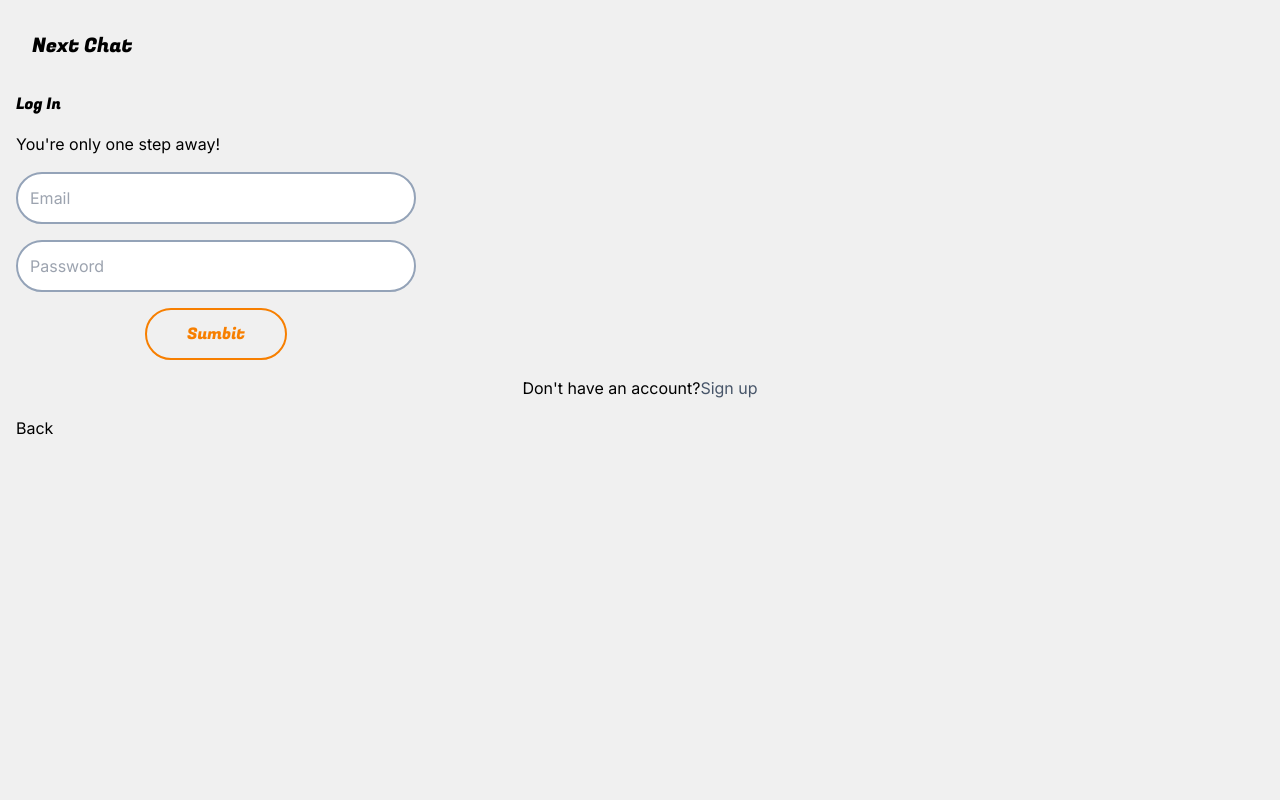
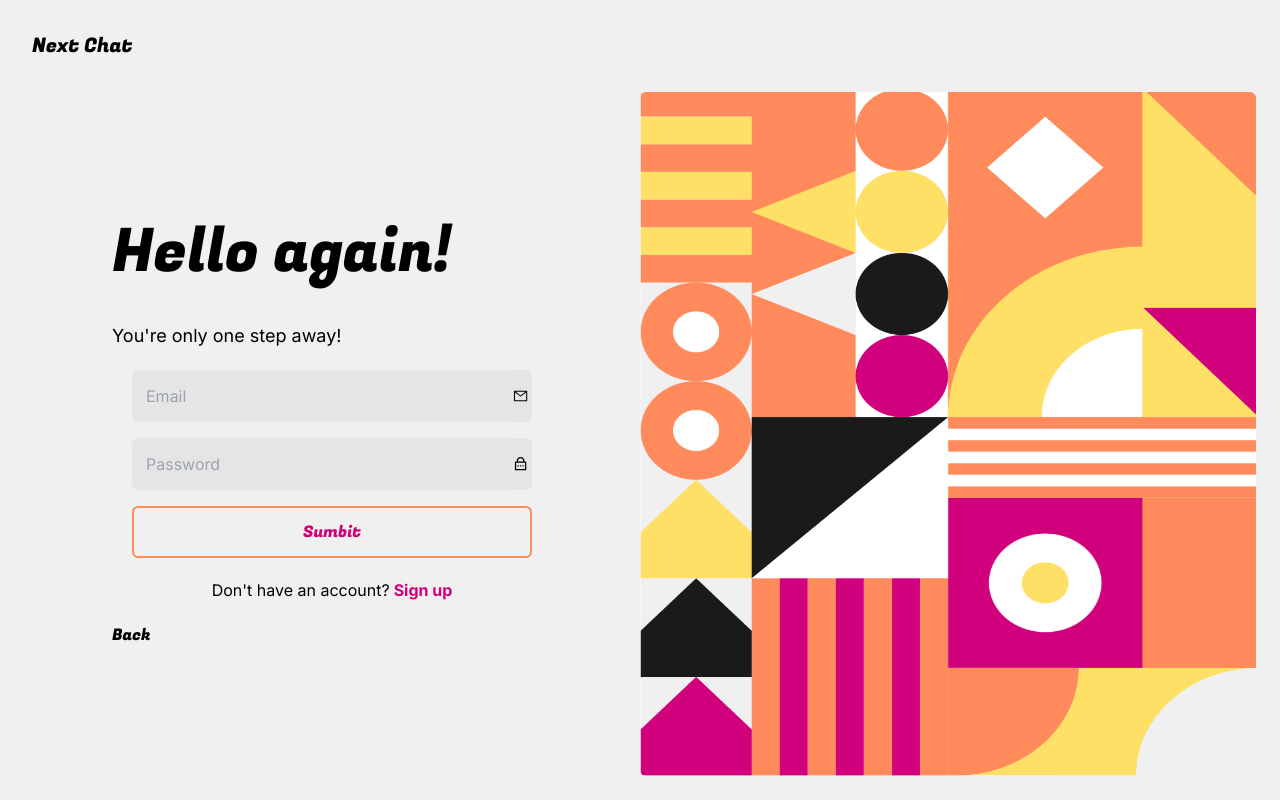
Before and after one commit to eszti9902/chat-app, a Next.js app: page /chat in a window 1280 px wide. Built offline with nearby package versions, Linux system fonts and the light colour scheme; no server answers.

Commit message:
design the login page

```diff
--- a/components/Button.jsx
+++ b/components/Button.jsx
@@ -5,7 +5,7 @@ const fugazOne = Fugaz_One({ subsets: ["latin"], weight: ['400'] });
 export default function Button(props) {
     const { text, dark, type } = props
     return (
-        <button type={type} className={'rounded-full overflow-hidden duration-200 hover:opacity-60 border-2 border-solid border-[#f77f00] ' + (dark ? 'text-white bg-[#f77f00] ' : 'text-[#f77f00] ')}>
+        <button type={type} className={'rounded-md overflow-hidden duration-200 hover:opacity-60 border-2 border-solid border-[#FF8A5B] w-full ' + (dark ? 'text-white bg-[#f77f00] ' : 'text-[#D1007D] ')}>
             <p className={'px-6 sm:px-10 whitespace-nowrap py-2 sm:py-3 ' + fugazOne.className}>{text}</p>
         </button>
     )
--- a/components/Chatlist.jsx
+++ b/components/Chatlist.jsx
@@ -16,28 +16,39 @@ export default function Chatlist(props) {
     const [addUser, setAddUser] = useState(false)
     const [addMode, setAddMode] = useState(true)
     const [isChatOpen, setIsChatOpen] = useState(false)
-
+    const [input, setInput] = useState("")
 
     const { currentUser } = useAuth()
 
     // listen on a document in real time
     useEffect(() => {
         const unsubscribe = onSnapshot(doc(db, "userchats", currentUser.uid), async (res) => {
-            const chatsArr = res.data().chats
+            const chatsArr = res.data()?.chats || []; // Ha nincs chats adat
+            console.log(chatsArr);
             const promises = chatsArr.map(async (chat) => {
-                console.log(chat.receiverId)
-                const userDocRef = doc(db, "users", chat.receiverId)
-                const userDocSnap = await getDoc(userDocRef)
+                console.log(chat)
+                // Ellenőrizzük, hogy az aktuális felhasználó a fogadó-e
+                const isCurrentUserReceiver = chat.receiverId === currentUser.uid;
+                const partnerId = isCurrentUserReceiver ? chat.senderId : chat.receiverId;
 
-                const user = userDocSnap.data()
-                return { ...chat, user }
-            })
+                // A beszélgető partner adatait töltjük le
+                const userDocRef = doc(db, "users", partnerId);
+                const userDocSnap = await getDoc(userDocRef);
+                const user = userDocSnap.data();
 
-            const chatData = await Promise.all(promises)
-            setChats(chatData.sort((a, b) => a.createdAt - b.createdAt))
+                return {
+                    ...chat,
+                    user, // A beszélgető partner adatai
+                    isCurrentUserReceiver // Boolean, amely jelzi, hogy a currentUser a fogadó-e
+                };
+            });
+
+            const chatData = await Promise.all(promises);
+            setChats(chatData.sort((a, b) => a.createdAt - b.createdAt));
         });
-        return unsubscribe
-    }, [currentUser.uid])
+        return () => unsubscribe();
+    }, [currentUser.uid]);
+
 
     const handleAddUserMode = () => {
         setAddUser((prev) => !prev)
@@ -63,21 +74,24 @@ export default function Chatlist(props) {
         }
         onSelectChat(chat.chatId, receiverUser)
     }
+    console.log(chats[0])
+
+    const filteredChats = chats.filter(chat => chat.user.username.toLowerCase().includes(input.toLowerCase()))
 
     return (
-        <div className='flex-2'>
+        < div className='flex-2' >
             <UserInfo />
             <div className='flex my-5 relative'>
                 <div className='flex-grow flex bg-[#E5E5E5] items-center rounded-md'>
                     <IoMdSearch style={{ width: '25px', height: '25px' }} />
-                    <input type='text' placeholder='Search' className='pl-2 w-4/5 bg-transparent text-[#1F1F1F] border-none outline-none' />
+                    <input type='text' placeholder='Search' onChange={(e) => setInput(e.target.value)} className='pl-2 w-4/5 bg-transparent text-[#1F1F1F] border-none outline-none' />
                 </div>
                 <button className='ml-2 bg-[#E5E5E5] rounded-md' type='button' onClick={handleAddUserMode}>{addMode ? <IoAdd style={{ width: '30px', height: '30px' }} /> : <FiMinus style={{ width: '30px', height: '30px' }} />}</button>
                 {addUser && <AddUser />}
             </div>
             <div className='flex-1'>
-                {chats.map(chat => (
-                    <div key={chat.chatId} onClick={() => handleSelectChat(chat, chat.user)} className={`${chat?.isSeen ? 'bg-transparent text-black' : 'bg-[#D1007D] text-[#F0F0F0]'} ${isChatOpen && 'bg-transparent text-black'}`}>
+                {filteredChats.map(chat => (
+                    <div key={chat.chatId} onClick={() => handleSelectChat(chat, chat.user)} className={`bg-transparent ${chat.isSeen ? 'text-black' : 'border-y-4 border-[#D1007D]'} ${isChatOpen && 'bg-transparent text-black'}`}>
                         <div className='flex items-center gap-5 border-b-2 py-2'>
                             <Image
                                 src={chat.user.picture || "/default.jpg"}
@@ -88,13 +102,12 @@ export default function Chatlist(props) {
                             />
                             <div>
                                 <span>{chat.user.username}</span>
-                                {/* TODO */}
-                                <p className='text-xs'>{`${chat.receiverId === chat.user.id ? 'You: ' : ""}` + chat.lastMessage}</p>
+                                <p className='text-xs w-full overflow-auto'>{chat.lastMessage}</p>
                             </div>
                         </div>
                     </div>
                 ))}
             </div>
-        </div>
+        </div >
     )
 }
--- a/components/Chatpage.jsx
+++ b/components/Chatpage.jsx
@@ -7,6 +7,7 @@ import Loading from './Loading'
 import Login from './Login'
 import AddUser from './AddUser'
 import Chats from './Chats'
+
 
 export default function ChatPage() {
     const { currentUser, userDataObj, loading } = useAuth()
@@ -42,12 +43,12 @@ export default function ChatPage() {
     // sessionStorage.clear();
     return (
         <div className='flex flex-1 px-0 sm:px-8 h-full block'>
-            <div className={`${isChatlistVisible ? 'block' : 'hidden'} sm:block sm:w-1/5 h-full overflow-y-auto px-4`}>
+            <div className={`${isChatlistVisible ? 'block' : 'hidden'} sm:block sm:w-1/5 w-1/2 h-full overflow-y-auto ${isChatlistVisible && 'mt-6 sm:mt-0'}`}>
                 <Chatlist onSelectChat={handleSelectChat} />
             </div>
-            <div className='flex flex-1 sm:w-4/5 flex-col h-full'>
-                <div className='sm:hidden fixed top-8 left-4 p-3 rounded-full'>
-                    <button className='' onClick={toggleChatList}>{isChatlistVisible ? 'Close' : 'Open'}</button>
+            <div className={`flex flex-1 sm:w-4/5 flex-col h-full ${selectedChatId && 'mt-6 sm:mt-0'}`}>
+                <div className='block sm:hidden fixed top-8 left-4 pt-5 pl-0 rounded-full'>
+                    <button className='font-bold text-[#D1007D]' onClick={toggleChatList}>{isChatlistVisible ? 'Close chatlist' : 'Open chatlist'}</button>
                 </div>
                 {selectedChatId && <Chats chatId={selectedChatId} receiverUser={receiverUser} />}
             </div>
--- a/components/Chats.jsx
+++ b/components/Chats.jsx
@@ -79,7 +79,7 @@ export default function Chats(props) {
                     const userChatsData = userChatSnapshot.data()
                     console.log(userChatsData)
                     const chatIndex = userChatsData.chats.findIndex(c => c.chatId === chatId)
-                    userChatsData.chats[chatIndex].lastMessage = img.url ? img.url : text
+                    userChatsData.chats[chatIndex].lastMessage = img.url ? 'Image' : text
                     userChatsData.chats[chatIndex].isSeen = id === currentUser.uid ? true : false
                     userChatsData.chats[chatIndex].updatedAt = Date.now()
 
--- a/components/Login.jsx
+++ b/components/Login.jsx
@@ -5,6 +5,9 @@ import Button from './Button';
 import { useAuth } from '@/context/AuthContext';
 import Link from 'next/link';
 import { useRouter } from 'next/navigation';
+import { AiOutlineMail } from "react-icons/ai";
+import { RiLockPasswordLine } from "react-icons/ri";
+import Image from 'next/image';
 const fugazOne = Fugaz_One({ subsets: ["latin"], weight: ['400'] });
 
 export default function Login() {
@@ -29,36 +32,58 @@ export default function Login() {
     }
 
     return (
-        <div className='flex flex-col flex-1 justify-center item-center gap-4 px-4'>
-            <h3 className={' ' + fugazOne.className}>Log In</h3>
-            <p>You&#39;re only one step away!</p>
+        <div className='flex flex-col h-full sm:flex-row gap-4 sm:gap-0 px-6 pb-6 w-full'>
+            <div className='w-full sm:w-1/2 px-0 sm:px-8 md:px-16 h-full my-1/2 justify-center flex flex-col'>
+                <h3 className={'pl-6 pb-5 text-6xl ' + fugazOne.className}>Hello again!</h3>
+                <p className='pl-6 py-5 text-lg'>You&#39;re only one step away!</p>
+                <div className='flex justify-center items-center'>
                     <form onSubmit={handleFormSubmit} className='flex flex-col items-center gap-4 w-full max-w-[400px]'>
+                        <div className='flex-grow flex w-full bg-[#E5E5E5] mx-auto items-center rounded-md'>
                             <input
                                 value={email}
                                 onChange={(e) => setEmail(e.target.value)}
                                 placeholder='Email'
                                 type='email'
                                 required
-                    className='w-full max-w-[400px] mx-auto px-3 duration-200 hover:border-slate-600 focus:border-slate-600 py-2 sm:py-3 border-2 border-solid border-slate-400 rounded-full outline-none' />
+                                className='bg-[#E5E5E5] rounded-md w-full mx-auto px-3 duration-200 hover:border-l-[#D1007D] focus:border-l-[#D1007D] py-2 sm:py-3 border-2 border-solid outline-none' />
+                            <AiOutlineMail style={{ width: '20px', height: '20px' }} className='pr-1' />
+                        </div>
+                        <div className='flex-grow flex w-full bg-[#E5E5E5] mx-auto items-center rounded-md'>
                             <input
                                 value={password}
                                 onChange={(e) => setPassword(e.target.value)}
                                 placeholder='Password'
                                 type='password'
                                 required
-                    className='w-full max-w-[400px] mx-auto px-3 duration-200 hover:border-slate-600 focus:border-slate-600 py-2 sm:py-3 border-2 border-solid border-slate-400 rounded-full outline-none' />
-                <div className='w-fit mx-auto'>
+                                className='bg-[#E5E5E5] rounded-md w-full mx-auto px-3 duration-200 hover:border-l-[#D1007D] focus:border-l-[#D1007D] py-2 sm:py-3 border-2 border-solid outline-none' />
+                            <RiLockPasswordLine style={{ width: '20px', height: '20px' }} className='pr-1' />
+                        </div>
+                        <div className='w-full'>
                             <Button type="submit" text={authenticating ? "Submitting" : "Sumbit"} />
                         </div>
                     </form>
-            <p className='text-center'>Don&#39;t have an account?
+                </div>
+                {/* <div className='my-5 flex flex-grow items-center justify-center'> */}
+                <p className='text-center my-5'>Don&#39;t have an account?
                     <Link href={"/signup"}>
-                    <button className='text-slate-600'>Sign up</button>
+                        <button className='text-base text-[#D1007D] font-bold pl-1'>Sign up</button>
                     </Link>
                 </p>
+                {/* </div> */}
+                <div className=''>
                     <Link href={"/"}>
-                <button type="button">Back</button>
+                        <button className={'pl-6 ' + fugazOne.className} type="button">Back</button>
                     </Link>
+                </div>
+            </div>
+            <div className='w-1/2 hidden sm:block'>
+                <Image
+                    src='/chat-login.png'
+                    alt='design'
+                    width={500}
+                    height={500}
+                    className='w-full h-full object-fill rounded-md' />
+            </div>
         </div>
     )
 }
--- a/components/Logout.jsx
+++ b/components/Logout.jsx
@@ -2,6 +2,9 @@
 import Link from 'next/link'
 import React from 'react'
 import { useAuth } from '@/context/AuthContext'
+import { Fugaz_One } from 'next/font/google';
+const fugazOne = Fugaz_One({ subsets: ["latin"], weight: ['400'] });
+
 
 export default function Logout() {
     const { logout, currentUser } = useAuth()
@@ -9,7 +12,7 @@ export default function Logout() {
     return (
         <div>
             {currentUser && <Link href={"/"}>
-                <button onClick={logout} type="button">Log out</button>
+                <button onClick={logout} type="button" className={'' + fugazOne.className}>Log out</button>
             </Link>}
         </div>
     )
```
Also changed, not shown: public/chat-login.png (added). Lines whose indentation alone changed are shown as unchanged.
